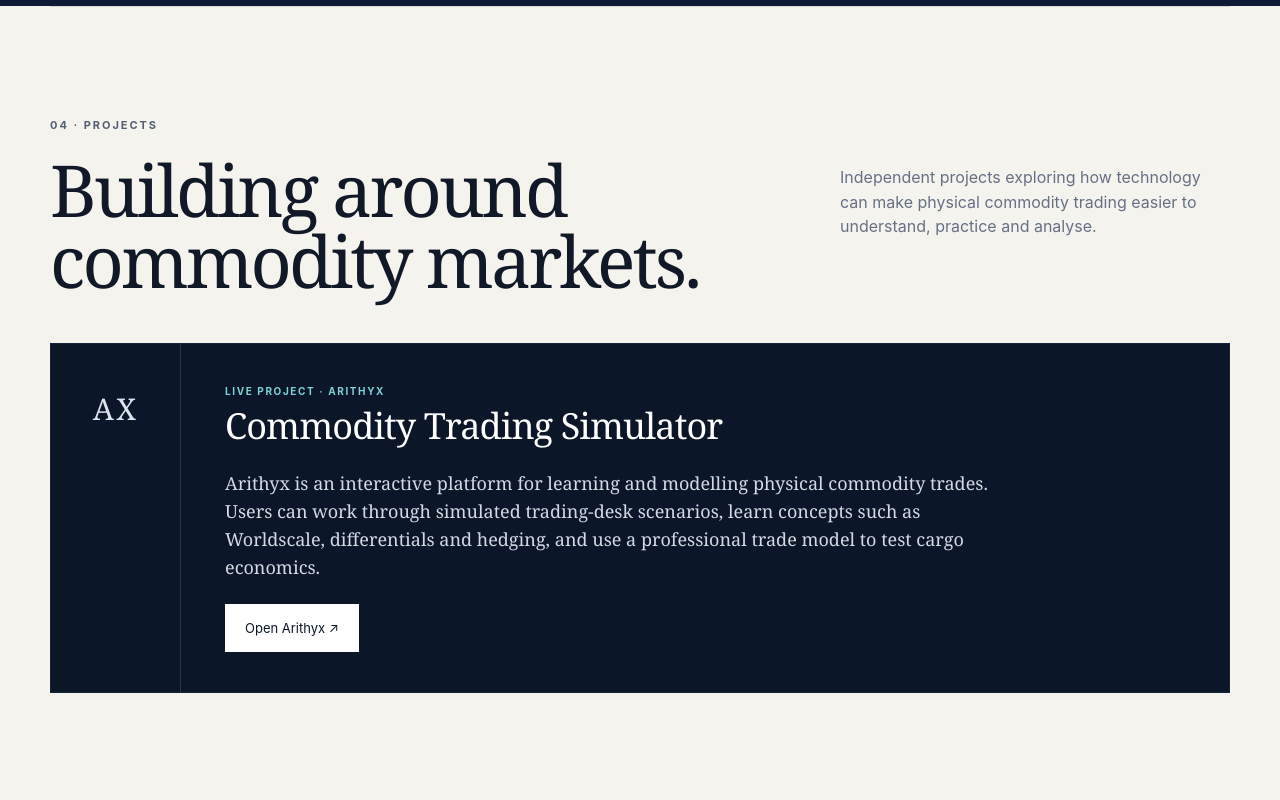
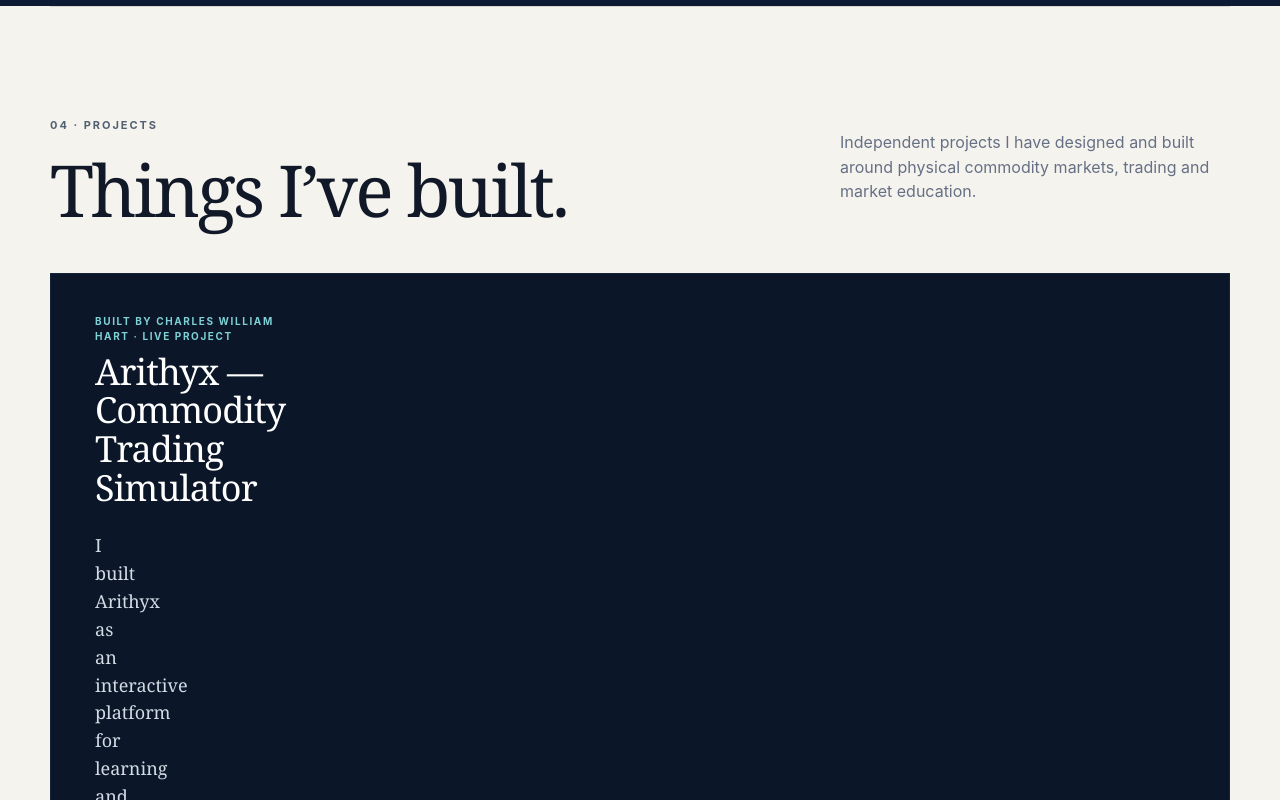
Before and after one commit to charliehart02/charleshart, a website: page index.html in a window 1280 px wide. Shown: the part 2880-3680 px from the top of the page. Drawn offline with Linux system fonts and the light colour scheme.

Commit message:
Make Arithyx project ownership explicit

```diff
--- a/index.html
+++ b/index.html
@@ -21,7 +21,7 @@
 <article><span>2021 — 2025</span><div><h3>University of Bath</h3><p>BSc Economics · 2:1</p><small>Econometrics · Macroeconomics · Microeconomics · Economics of Banking</small></div></article>
 </div><a class="textlink" href="CV%20Charles%20Hart%202026%20FINAL.pdf" target="_blank">Full experience in my CV →</a></section>
 <section id="research" class="section research"><div class="wrap research-grid"><div><p class="eyebrow light">03 · RESEARCH</p><h2>Economics, energy<br>& emissions.</h2></div><div><p class="research-title">Determinants of Carbon Dioxide Emissions in G7 Countries: An Empirical Study</p><p>My final-year empirical research project examines the relationship between CO₂ emissions, economic growth and renewable energy across the G7, using annual panel data covering 1971–2022.</p><div class="statrow"><div><b>7</b><span>countries</span></div><div><b>52</b><span>years</span></div><div><b>68</b><span>mark</span></div></div><a class="btn lightbtn" href="14048ES30029%20update.pdf" target="_blank">View dissertation</a></div></div></section>
-<section id="projects" class="section wrap projects-section"><div class="section-head"><div><p class="eyebrow">04 · PROJECTS</p><h2>Building around<br>commodity markets.</h2></div><p>Independent projects exploring how technology can make physical commodity trading easier to understand, practice and analyse.</p></div><article class="project-card"><div class="project-mark">AX</div><div class="project-body"><div class="project-top"><div><p class="project-label">LIVE PROJECT · ARITHYX</p><h3>Commodity Trading Simulator</h3></div></div><p class="project-copy">Arithyx is an interactive platform for learning and modelling physical commodity trades. Users can work through simulated trading-desk scenarios, learn concepts such as Worldscale, differentials and hedging, and use a professional trade model to test cargo economics.</p><a class="btn primary project-cta" href="https://arithyx.com" target="_blank" rel="noopener">Open Arithyx ↗</a></div></article></section>
+<section id="projects" class="section wrap projects-section"><div class="section-head"><div><p class="eyebrow">04 · PROJECTS</p><h2>Things I’ve built.</h2></div><p>Independent projects I have designed and built around physical commodity markets, trading and market education.</p></div><article class="project-card"><div class="project-body"><div class="project-top"><div><p class="project-label">BUILT BY CHARLES WILLIAM HART · LIVE PROJECT</p><h3>Arithyx — Commodity Trading Simulator</h3></div></div><p class="project-copy">I built Arithyx as an interactive platform for learning and modelling physical commodity trades. It combines simulated trading-desk scenarios, accessible explanations of concepts such as Worldscale, differentials and hedging, and a professional trade model for testing cargo economics.</p><a class="btn primary project-cta" href="https://arithyx.com" target="_blank" rel="noopener">Open Arithyx ↗</a></div></article></section>
 <section id="writing" class="section wrap"><div class="section-head"><div><p class="eyebrow">05 · WRITING</p><h2>Notes & analysis</h2></div><p>Thoughts on commodity markets, economics, energy and subjects I find worth exploring.</p></div><div id="posts" class="posts"></div></section>
 <section id="contact" class="section contact"><div class="wrap"><p class="eyebrow light">06 · CONTACT</p><h2>Get in touch.</h2><p>For professional enquiries, opportunities or a conversation about markets.</p><div class="contactlinks"><a href="mailto:charliewhart@gmail.com">charliewhart@gmail.com ↗</a><a href="https://www.linkedin.com/in/charliehart02" target="_blank" rel="noopener">LinkedIn ↗</a></div></div></section>
 </main><footer class="wrap"><span>© <span id="year"></span> Charles William Hart</span><span>charles-hart.com</span></footer><script src="posts-data.js"></script><script src="script.js"></script>
```
